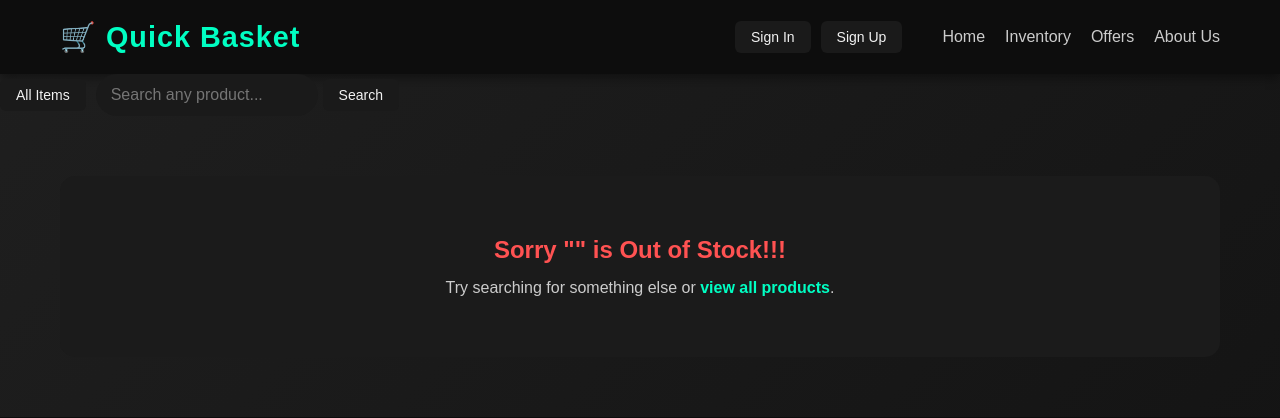
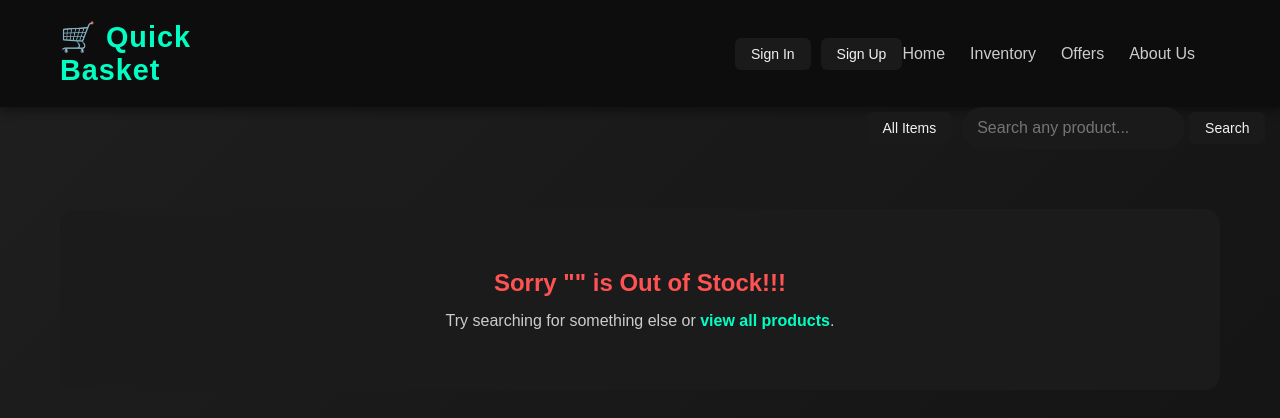
Before and after one commit to Manavbarodiya/e-commerce-store, a Django app: page /cart/ in a window 1280 px wide. Shown: the top 418 px of the page. Run offline with Django 5.2, Linux system fonts and the light colour scheme; data that the repository does not hold is empty.

Commit message:
Reorganize header: navigation links on left, action buttons on right

```diff
--- a/static/css/base.css
+++ b/static/css/base.css
@@ -42,17 +42,21 @@ header h1:hover {
 nav {
   display: flex;
   align-items: center;
-  gap: 20px;
+  justify-content: space-between;
+  width: 100%;
+  max-width: 1200px;
+  margin-left: 40px;
 }
 
-nav a {
+nav > a {
   text-decoration: none;
   color: #ccc;
   transition: 0.3s;
   white-space: nowrap;
+  margin-right: 25px;
 }
 
-nav a:hover {
+nav > a:hover {
   color: #ffffff;
 }
 
@@ -62,12 +66,12 @@ footer {
   color: #ccc;
 }
 
-/* Search Bar Styles */
+/* Search Bar Styles (Action Buttons) */
 .search-bar {
   display: flex;
   align-items: center;
   gap: 10px;
-  margin-right: 20px;
+  margin-left: auto;
 }
 
 .search-bar input {
```
